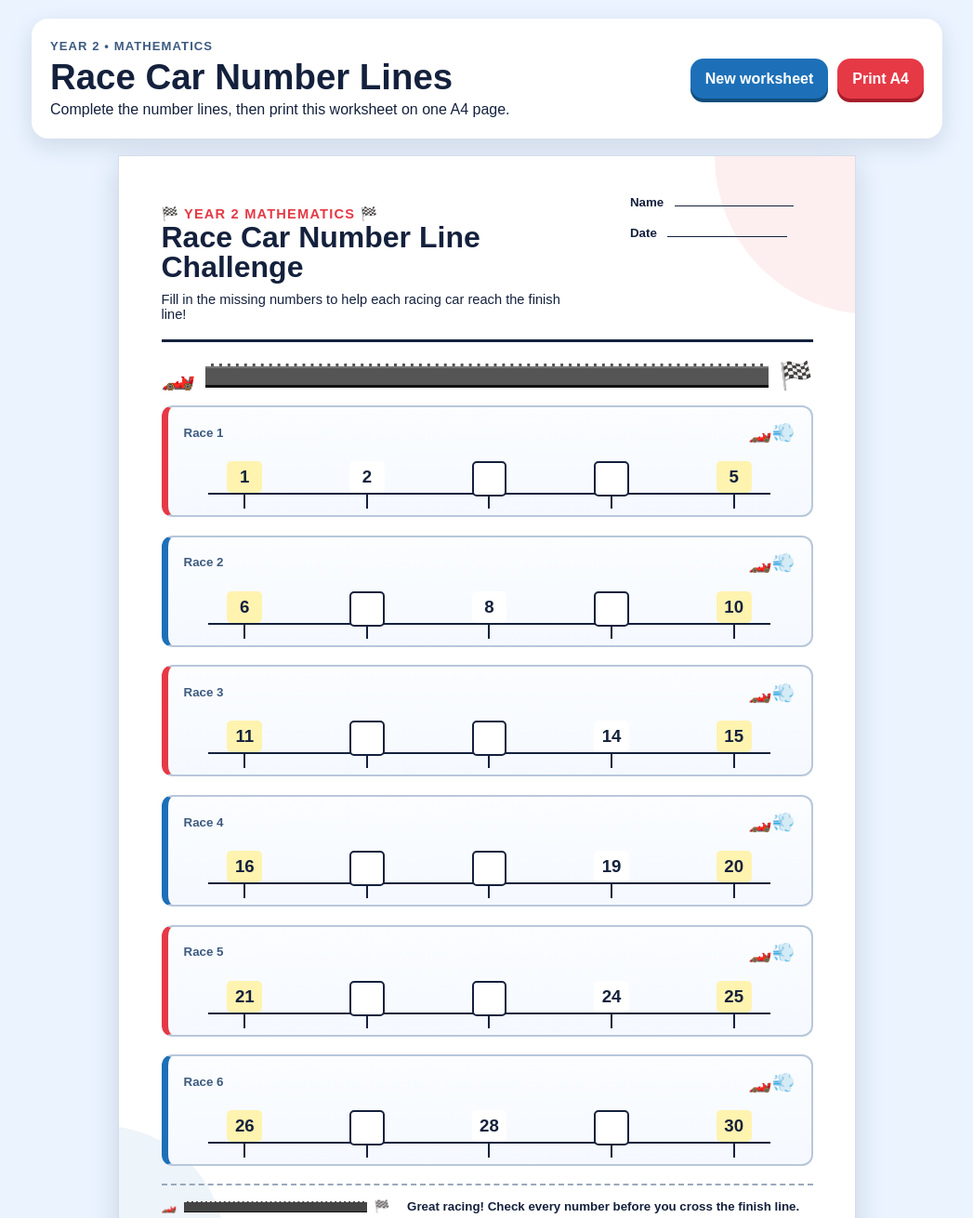
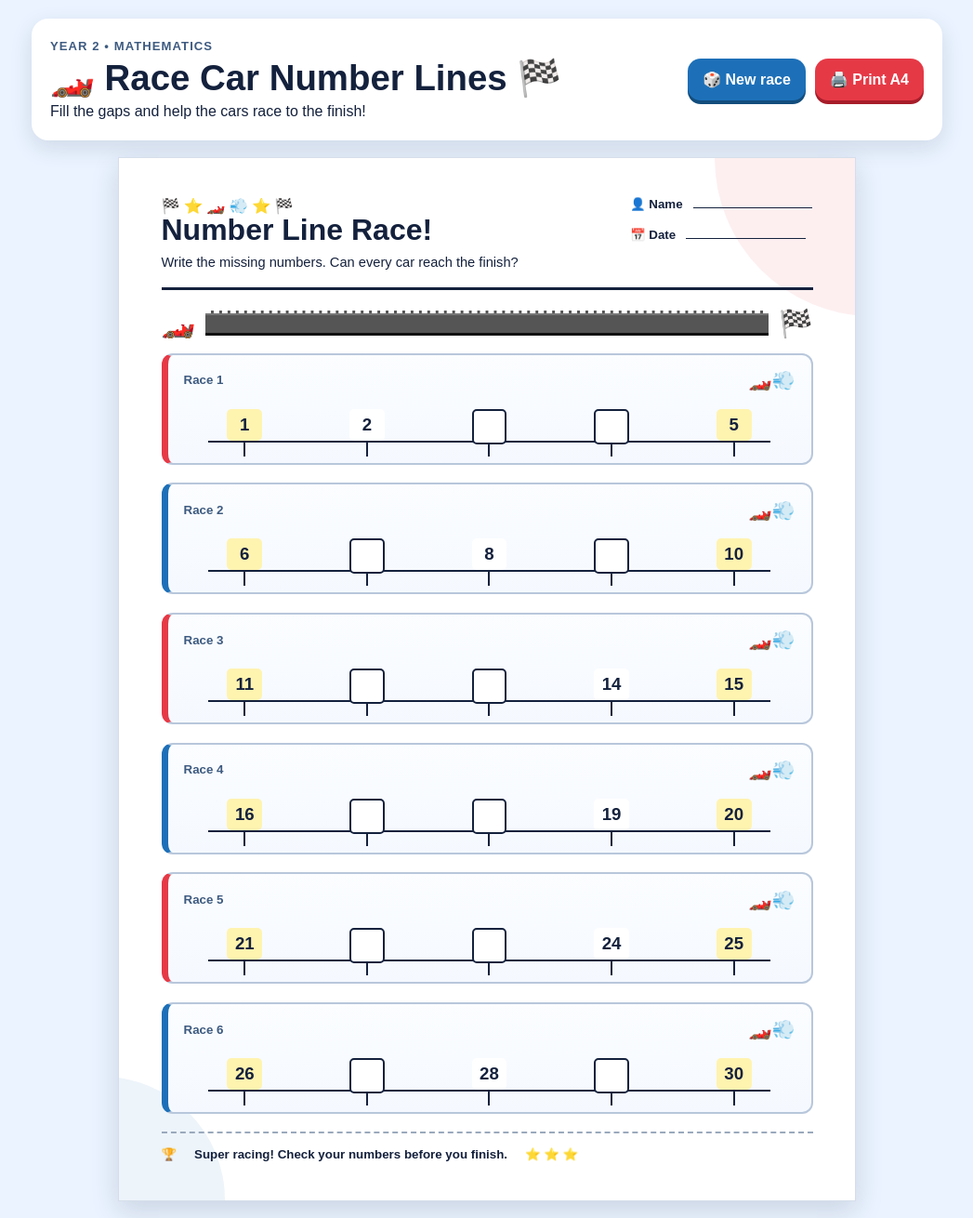
Before and after one commit to Species84720/classroom-resources, a plain HTML site: page resources/year-2-race-car-number-lines/index.html in a window 1280 px wide. Shown: the top 1310 px of the page at 93% size, without its empty margins (116-1163 px from the left). Drawn offline with Linux system fonts and the light colour scheme.

Commit message:
Make race car worksheet more child-friendly

```diff
--- a/resources/year-2-race-car-number-lines/index.html
+++ b/resources/year-2-race-car-number-lines/index.html
@@ -3,7 +3,7 @@
 <head>
   <meta charset="utf-8">
   <meta name="viewport" content="width=device-width,initial-scale=1">
-  <meta name="theme-color" content="#f4f8ff">
+  <meta name="theme-color" content="#fff7d6">
   <title>Race Car Number Lines | Year 2 Mathematics</title>
   <link rel="stylesheet" href="style.css">
 </head>
@@ -12,39 +12,40 @@
     <section class="toolbar no-print" aria-label="Worksheet controls">
       <div>
         <p class="eyebrow">YEAR 2 • MATHEMATICS</p>
-        <h1>Race Car Number Lines</h1>
-        <p>Complete the number lines, then print this worksheet on one A4 page.</p>
+        <h1>🏎️ Race Car Number Lines 🏁</h1>
+        <p>Fill the gaps and help the cars race to the finish!</p>
       </div>
       <div class="toolbar-actions">
-        <button id="new-sheet" type="button">New worksheet</button>
-        <button id="print-sheet" type="button">Print A4</button>
+        <button id="new-sheet" type="button">🎲 New race</button>
+        <button id="print-sheet" type="button">🖨️ Print A4</button>
       </div>
     </section>
 
     <article class="worksheet" id="worksheet">
       <header class="sheet-header">
-        <div>
-          <p class="sheet-kicker">🏁 YEAR 2 MATHEMATICS 🏁</p>
-          <h2>Race Car Number Line Challenge</h2>
-          <p>Fill in the missing numbers to help each racing car reach the finish line!</p>
+        <div class="title-zone">
+          <div class="flag-row" aria-hidden="true">🏁 ⭐ 🏎️ 💨 ⭐ 🏁</div>
+          <h2>Number Line Race!</h2>
+          <p>Write the missing numbers. Can every car reach the finish?</p>
         </div>
         <div class="name-box">
-          <label>Name <span></span></label>
-          <label>Date <span></span></label>
+          <label>👤 Name <span></span></label>
+          <label>📅 Date <span></span></label>
         </div>
       </header>
 
       <div class="track-banner" aria-hidden="true">
-        <span class="car car-red">🏎️</span>
-        <span class="road"></span>
+        <span class="car">🏎️</span>
+        <span class="road"><i></i><i></i><i></i></span>
         <span class="flag">🏁</span>
       </div>
 
       <section id="lines" class="number-lines" aria-label="Number line questions"></section>
 
       <footer class="sheet-footer">
-        <div class="mini-track"><span>🏎️</span><i></i><span>🏁</span></div>
-        <p>Great racing! Check every number before you cross the finish line.</p>
+        <div class="trophy" aria-hidden="true">🏆</div>
+        <p>Super racing! Check your numbers before you finish.</p>
+        <div class="stars" aria-hidden="true">⭐ ⭐ ⭐</div>
       </footer>
     </article>
   </main>
```
